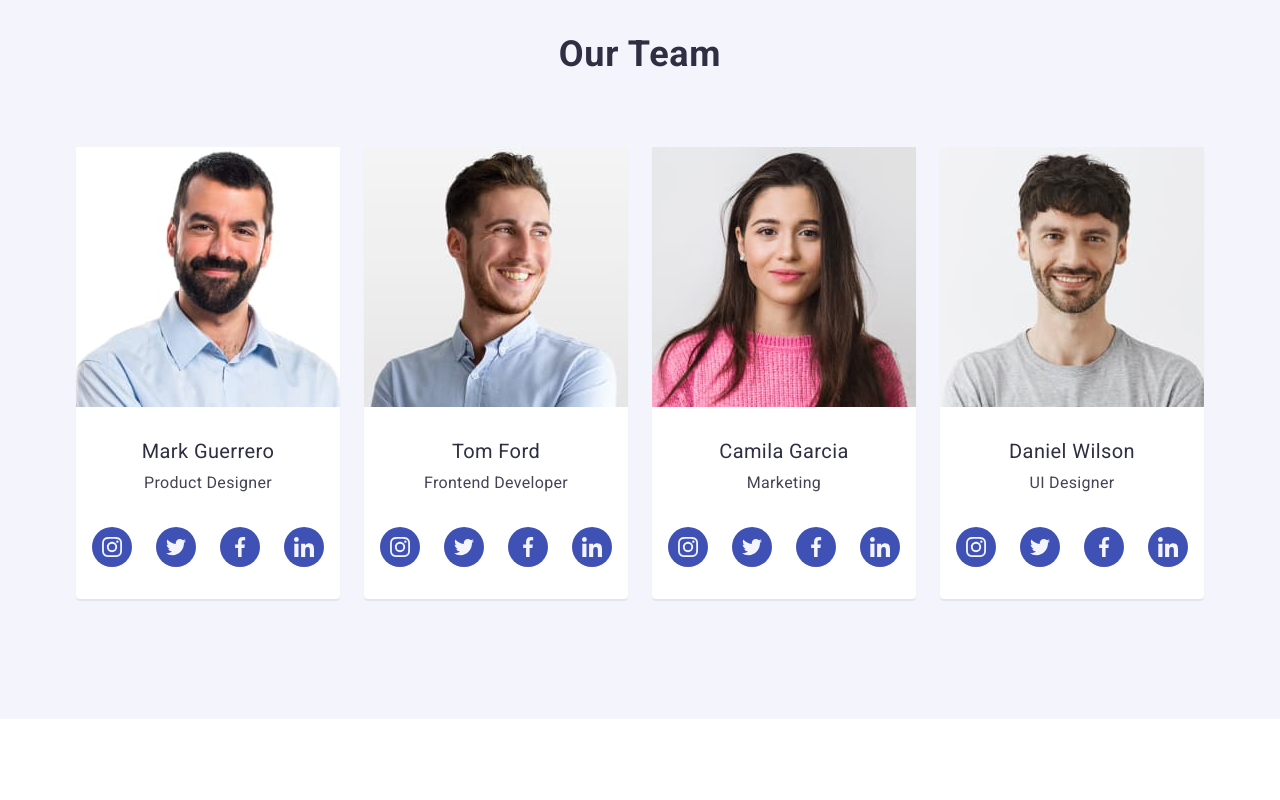
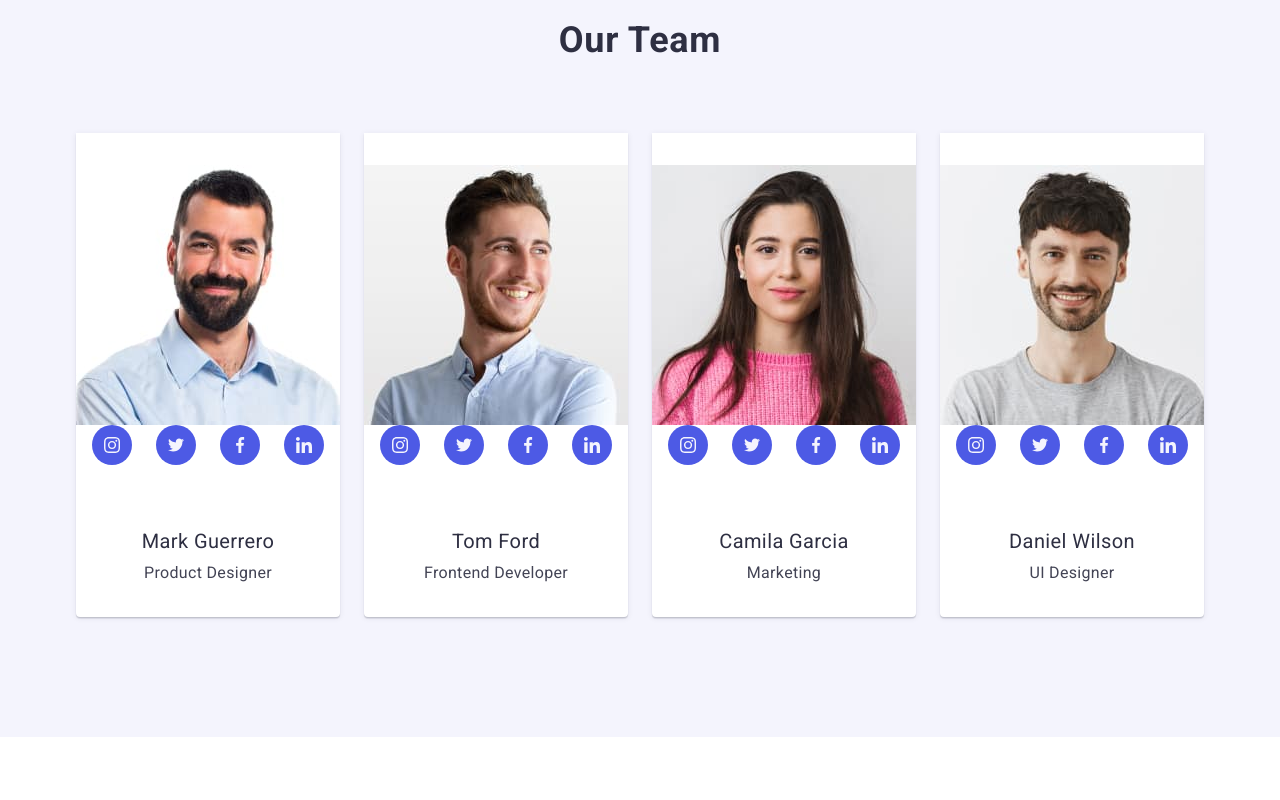
Before and after one commit to Vladyslav-Mohyla/goit-markup-hw-04, a plain HTML site: page index.html in a window 1280 px wide. Shown: the part 1260-2060 px from the top of the page. Drawn offline with nearby package versions, Linux system fonts and the light colour scheme.

Commit message:
fixed-css

```diff
--- a/css/styles.css
+++ b/css/styles.css
@@ -59,6 +59,25 @@ body {
 /* ============ Header styles ============ */
 .page-header {
   border-bottom: 1px solid #e7e9fc;
+  box-shadow: 0px 2px 1px rgba(46, 47, 66, 0.08),
+    0px 1px 1px rgba(46, 47, 66, 0.16), 0px 1px 6px rgba(46, 47, 66, 0.08);
+}
+
+.decorate {
+  position: relative;
+  color: #404bbf;
+}
+
+.decorate::after {
+  content: '';
+  width: 100%;
+  position: absolute;
+  left: 0;
+  bottom: -1px;
+  height: 4px;
+  background-color: #404bbf;
+  border-radius: 2px;
+  transition: color 250ms cubic-bezier(0.4, 0, 0.2, 1);
 }
 
 .head-menu {
@@ -87,15 +106,6 @@ body {
   display: block;
   padding-top: 24px;
   padding-bottom: 24px;
-}
-
-.item-nav::after {
-  content: '';
-  display: block;
-  width: 48px;
-  height: 4px;
-  background-color: #404bbf;
-  border-radius: 2px;
 }
 
 .web-logo {
@@ -130,6 +140,7 @@ body {
   color: #434455;
   padding-top: 24px;
   padding-bottom: 24px;
+  transition: color 250ms cubic-bezier(0.4, 0, 0.2, 1);
 }
 .page-nav:hover,
 .page-nav:focus {
@@ -151,9 +162,11 @@ body {
       rgba(46, 47, 66, 0.7)
     ),
     url(/images/people-office.jpg);
-  box-shadow: 0px 4px 4px 0px rgba(0, 0, 0, 0.25);
+  /* max-width: 1440px; */
+  background-repeat: no-repeat;
+  background-position: center;
+  background-size: cover;
 }
-
 .hero-name {
   font-weight: 700;
   font-size: 56px;
@@ -180,6 +193,7 @@ body {
   border: none;
   border-radius: 4px;
   cursor: pointer;
+  transition: background-color 250ms cubic-bezier(0.4, 0, 0.2, 1);
 }
 .buttom-order:hover,
 .buttom-order:focus {
@@ -188,26 +202,6 @@ body {
 /* ============ Hero styles ============ */
 
 /* ============ Skills Style ============ */
-.icon-style {
-  display: flex;
-  justify-content: center;
-  gap: 24px;
-  margin: 8px auto;
-  background-color: #f4f4fd;
-  border: 1px solid rgba(142, 143, 153, 1);
-  border-radius: 4px;
-  padding: 24px 0;
-}
-
-.icon-style svg {
-  fill: none;
-  display: block;
-  width: 64px;
-  height: 64px;
-  margin-left: auto;
-  margin-right: auto;
-}
-
 .skills {
   padding: 120px 0;
 }
@@ -229,6 +223,23 @@ body {
   color: #2e2f42;
   margin-bottom: 8px;
 }
+
+.skills-icon {
+  display: flex;
+  align-items: center;
+  justify-content: center;
+  height: 112px;
+  background-color: #f4f4fd;
+  border-radius: 4px;
+  border: 1px solid #8e8f99;
+  margin-bottom: 8px;
+}
+
+.skills-icon svg {
+  width: 64px;
+  height: 64px;
+}
+
 .skills-text {
   font-size: 16px;
   line-height: 1.5;
@@ -272,42 +283,52 @@ body {
   text-align: center;
 }
 
-.social-icons-team {
-  display: flex;
-  justify-content: center;
-  gap: 24px;
-  margin-bottom: 32px;
-}
-
-.icon-team-link {
-  width: 40px;
-  height: 40px;
-  display: inline-block;
-  border-radius: 50%;
-  background-color: #3f51b5;
-  text-align: center;
-  line-height: 50px;
-  transition: background-color 0.3s;
-}
-
-.icon-team-link svg {
-  fill: none;
-  width: 20px;
-  height: 20px;
-}
-
-.icon-team-link:hover {
-  background-color: #1e3a8a;
-}
-
 .team-item {
   background-color: #ffffff;
   width: calc((100% - 72px) / 4);
   border-radius: 0px 0px 4px 4px;
-  box-shadow:
-  0px 2px 1px 0px rgba(46, 47, 66, 0.08);
-  0px 1px 1px 0px rgba(46, 47, 66, 0.16);
-  0px 1px 6px 0px rgba(46, 47, 66, 0.08);
+  box-shadow: 0px 1px 6px rgba(46, 47, 66, 0.08),
+    0px 1px 1px rgba(46, 47, 66, 0.16), 0px 2px 1px rgba(46, 47, 66, 0.08);
+  border-radius: 0px 0px 4px 4px;
+}
+
+.team-social-icon {
+  padding: 32px 0;
+}
+
+.social-icon {
+  display: flex;
+  justify-content: center;
+  gap: 24px;
+}
+
+.icon {
+  width: 40px;
+  height: 40px;
+}
+
+.social-link {
+  width: 100%;
+  height: 100%;
+  background-color: #4d5ae5;
+  border-radius: 50%;
+  display: flex;
+  align-items: center;
+  justify-content: center;
+}
+
+.social-link:hover,
+.social-link:focus {
+  background-color: #404bbf;
+}
+
+.icon svg {
+  width: 16px;
+  height: 16px;
+}
+
+.svg-icon {
+  fill: #f4f4fd;
 }
 
 .team-head {
@@ -318,7 +339,6 @@ body {
   text-align: center;
   color: #2e2f42;
 }
-
 .team-text {
   font-size: 16px;
   line-height: 1.5;
@@ -326,7 +346,6 @@ body {
   text-align: center;
   color: #434455;
 }
-
 /* ============ Team Style ============ */
 
 /* ============ Portfolio ============ */
@@ -373,7 +392,6 @@ body {
   letter-spacing: 0.02em;
   color: #2e2f42;
 }
-
 .port-text {
   font-size: 16px;
   line-height: 1.5;
@@ -409,32 +427,4 @@ footer {
   color: #f4f4fd;
   max-width: 264px;
 }
-
-.social-footer-link {
-  display: flex;
-  justify-content: center;
-  gap: 24px;
-  margin-bottom: 32px;
-}
-
-.icon-footer-link {
-  width: 40px;
-  height: 40px;
-  display: inline-block;
-  border-radius: 50%;
-  background-color: #3f51b5;
-  text-align: center;
-  line-height: 50px;
-  transition: background-color 0.3s;
-  }
-
-.icon-footer-link svg {
-  fill: none;
-  width: 20px;
-  height: 20px;
-}
-
-.icon-footer-link:hover {
-  background-color: rgba(49, 208, 170, 1);
-}
 /* ============ Footer ============ */
--- a/index.html
+++ b/index.html
@@ -26,9 +26,7 @@
           >
           <ul class="page-menu">
             <li class="page-item">
-              <div class="item-nav">
-                <a class="page-item-nav" href="./index.html">Studio</a>
-              </div>
+              <a class="page-item-nav decorate" href="./index.html">Studio</a>
             </li>
             <li class="page-item">
               <a class="page-item-nav" href="">Portfolio</a>
@@ -71,9 +69,9 @@
           <h2 class="skills-header visually-hidden">Our skills</h2>
           <ul class="skills-list">
             <li class="skills-item">
-              <div class="icon-style">
+              <div class="skills-icon">
                 <svg>
-                  <use href="/images/symbol-defs.svg#icon-antenna-1"></use>
+                  <use href="./images/icons.svg#icon-antenna-1"></use>
                 </svg>
               </div>
               <h3 class="skills-title">Strategy</h3>
@@ -83,9 +81,9 @@
               </p>
             </li>
             <li class="skills-item">
-              <div class="icon-style">
+              <div class="skills-icon">
                 <svg>
-                  <use href="/images/symbol-defs.svg#icon-clock-1"></use>
+                  <use href="./images/icons.svg#icon-clock-1"></use>
                 </svg>
               </div>
               <h3 class="skills-title">Punctuality</h3>
@@ -95,9 +93,9 @@
               </p>
             </li>
             <li class="skills-item">
-              <div class="icon-style">
+              <div class="skills-icon">
                 <svg>
-                  <use href="/images/symbol-defs.svg#icon-diagram-1"></use>
+                  <use href="./images/icons.svg#icon-diagram-1"></use>
                 </svg>
               </div>
               <h3 class="skills-title">Diligence</h3>
@@ -107,9 +105,9 @@
               </p>
             </li>
             <li class="skills-item">
-              <div class="icon-style">
+              <div class="skills-icon">
                 <svg>
-                  <use href="/images/symbol-defs.svg#icon-astronaut-1"></use>
+                  <use href="./images/icons.svg#icon-astronaut-1"></use>
                 </svg>
               </div>
               <h3 class="skills-title">Technologies</h3>
@@ -128,6 +126,7 @@
           <h2 class="team-page">Our Team</h2>
           <ul class="team-list">
             <li class="team-item">
+              <div class="team-social-icon">
                 <img
                   class="team-photo"
                   src="./images/mark-guerrero.jpg"
@@ -135,34 +134,44 @@
                   width="264"
                   height="260"
                 />
+                <ul class="social-icon">
+                  <li class="icon">
+                    <a class="social-link" href="instagram">
+                      <svg class="svg-icon">
+                        <use href="./images/icons.svg#icon-instagram-2"></use>
+                      </svg>
+                    </a>
+                  </li>
+                  <li class="icon">
+                    <a class="social-link" href="twitter">
+                      <svg class="svg-icon">
+                        <use href="./images/icons.svg#icon-twitter-1"></use>
+                      </svg>
+                    </a>
+                  </li>
+                  <li class="icon">
+                    <a class="social-link" href=" dacebook">
+                      <svg class="svg-icon">
+                        <use href="./images/icons.svg#icon-facebook-1"></use>
+                      </svg>
+                    </a>
+                  </li>
+                  <li class="icon">
+                    <a class="social-link" href="linkedin">
+                      <svg class="svg-icon">
+                        <use href="./images/icons.svg#icon-linkedin-1"></use>
+                      </svg>
+                    </a>
+                  </li>
+                </ul>
+              </div>
               <div class="name-position">
                 <h3 class="team-head">Mark Guerrero</h3>
                 <p class="team-text">Product Designer</p>
               </div>
-              <div class="social-icons-team">
-                <a href="" class="icon-team-link">
-                  <svg>
-                    <use href="/images/symbol-defs.svg#icon-instagram-2"></use>
-                  </svg>
-                </a>
-                <a href="" class="icon-team-link">
-                  <svg>
-                    <use href="/images/symbol-defs.svg#icon-twitter-1"></use>
-                  </svg>
-                </a>
-                <a href="" class="icon-team-link">
-                  <svg>
-                    <use href="/images/symbol-defs.svg#icon-facebook-1"></use>
-                  </svg>
-                </a>
-                <a href="" class="icon-team-link">
-                  <svg>
-                    <use href="/images/symbol-defs.svg#icon-linkedin-1"></use>
-                  </svg>
-                </a>
-              </div>
             </li>
             <li class="team-item">
+              <div class="team-social-icon">
                 <img
                   class="team-photo"
                   src="./images/tom-tord.jpg"
@@ -170,34 +179,44 @@
                   width="264"
                   height="260"
                 />
+                <ul class="social-icon">
+                  <li class="icon">
+                    <a class="social-link" href="instagram">
+                      <svg class="svg-icon">
+                        <use href="./images/icons.svg#icon-instagram-2"></use>
+                      </svg>
+                    </a>
+                  </li>
+                  <li class="icon">
+                    <a class="social-link" href="twitter">
+                      <svg class="svg-icon">
+                        <use href="./images/icons.svg#icon-twitter-1"></use>
+                      </svg>
+                    </a>
+                  </li>
+                  <li class="icon">
+                    <a class="social-link" href=" dacebook">
+                      <svg class="svg-icon">
+                        <use href="./images/icons.svg#icon-facebook-1"></use>
+                      </svg>
+                    </a>
+                  </li>
+                  <li class="icon">
+                    <a class="social-link" href="linkedin">
+                      <svg class="svg-icon">
+                        <use href="./images/icons.svg#icon-linkedin-1"></use>
+                      </svg>
+                    </a>
+                  </li>
+                </ul>
+              </div>
               <div class="name-position">
                 <h3 class="team-head">Tom Ford</h3>
                 <p class="team-text">Frontend Developer</p>
               </div>
-              <div class="social-icons-team">
-                <a href="" class="icon-team-link">
-                  <svg>
-                    <use href="/images/symbol-defs.svg#icon-instagram-2"></use>
-                  </svg>
-                </a>
-                <a href="" class="icon-team-link">
-                  <svg>
-                    <use href="/images/symbol-defs.svg#icon-twitter-1"></use>
-                  </svg>
-                </a>
-                <a href="" class="icon-team-link">
-                  <svg>
-                    <use href="/images/symbol-defs.svg#icon-facebook-1"></use>
-                  </svg>
-                </a>
-                <a href="" class="icon-team-link">
-                  <svg>
-                    <use href="/images/symbol-defs.svg#icon-linkedin-1"></use>
-                  </svg>
-                </a>
-              </div>
             </li>
             <li class="team-item">
+              <div class="team-social-icon">
                 <img
                   class="team-photo"
                   src="./images/camila-garcia.jpg"
@@ -205,34 +224,44 @@
                   width="264"
                   height="260"
                 />
+                <ul class="social-icon">
+                  <li class="icon">
+                    <a class="social-link" href="instagram">
+                      <svg class="svg-icon">
+                        <use href="./images/icons.svg#icon-instagram-2"></use>
+                      </svg>
+                    </a>
+                  </li>
+                  <li class="icon">
+                    <a class="social-link" href="twitter">
+                      <svg class="svg-icon">
+                        <use href="./images/icons.svg#icon-twitter-1"></use>
+                      </svg>
+                    </a>
+                  </li>
+                  <li class="icon">
+                    <a class="social-link" href=" dacebook">
+                      <svg class="svg-icon">
+                        <use href="./images/icons.svg#icon-facebook-1"></use>
+                      </svg>
+                    </a>
+                  </li>
+                  <li class="icon">
+                    <a class="social-link" href="linkedin">
+                      <svg class="svg-icon">
+                        <use href="./images/icons.svg#icon-linkedin-1"></use>
+                      </svg>
+                    </a>
+                  </li>
+                </ul>
+              </div>
               <div class="name-position">
                 <h3 class="team-head">Camila Garcia</h3>
                 <p class="team-text">Marketing</p>
               </div>
-              <div class="social-icons-team">
-                <a href="" class="icon-team-link">
-                  <svg>
-                    <use href="/images/symbol-defs.svg#icon-instagram-2"></use>
-                  </svg>
-                </a>
-                <a href="" class="icon-team-link">
-                  <svg>
-                    <use href="/images/symbol-defs.svg#icon-twitter-1"></use>
-                  </svg>
-                </a>
-                <a href="" class="icon-team-link">
-                  <svg>
-                    <use href="/images/symbol-defs.svg#icon-facebook-1"></use>
-                  </svg>
-                </a>
-                <a href="" class="icon-team-link">
-                  <svg>
-                    <use href="/images/symbol-defs.svg#icon-linkedin-1"></use>
-                  </svg>
-                </a>
-              </div>
             </li>
             <li class="team-item">
+              <div class="team-social-icon">
                 <img
                   class="team-photo"
                   src="./images/daniel-wilson.jpg"
@@ -240,31 +269,40 @@
                   width="264"
                   height="260"
                 />
+                <ul class="social-icon">
+                  <li class="icon">
+                    <a class="social-link" href="instagram">
+                      <svg class="svg-icon">
+                        <use href="./images/icons.svg#icon-instagram-2"></use>
+                      </svg>
+                    </a>
+                  </li>
+                  <li class="icon">
+                    <a class="social-link" href="twitter">
+                      <svg class="svg-icon">
+                        <use href="./images/icons.svg#icon-twitter-1"></use>
+                      </svg>
+                    </a>
+                  </li>
+                  <li class="icon">
+                    <a class="social-link" href=" dacebook">
+                      <svg class="svg-icon">
+                        <use href="./images/icons.svg#icon-facebook-1"></use>
+                      </svg>
+                    </a>
+                  </li>
+                  <li class="icon">
+                    <a class="social-link" href="linkedin">
+                      <svg class="svg-icon">
+                        <use href="./images/icons.svg#icon-linkedin-1"></use>
+                      </svg>
+                    </a>
+                  </li>
+                </ul>
+              </div>
               <div class="name-position">
                 <h3 class="team-head">Daniel Wilson</h3>
                 <p class="team-text">UI Designer</p>
-              </div>
-              <div class="social-icons-team">
-                <a href="" class="icon-team-link">
-                  <svg>
-                    <use href="/images/symbol-defs.svg#icon-instagram-2"></use>
-                  </svg>
-                </a>
-                <a href="" class="icon-team-link">
-                  <svg>
-                    <use href="/images/symbol-defs.svg#icon-twitter-1"></use>
-                  </svg>
-                </a>
-                <a href="" class="icon-team-link">
-                  <svg>
-                    <use href="/images/symbol-defs.svg#icon-facebook-1"></use>
-                  </svg>
-                </a>
-                <a href="" class="icon-team-link">
-                  <svg>
-                    <use href="/images/symbol-defs.svg#icon-linkedin-1"></use>
-                  </svg>
-                </a>
               </div>
             </li>
           </ul>
@@ -367,30 +405,6 @@
           Increase the flow of customers and sales for your business with
           digital marketing & growth solutions.
         </p>
-
-        <div class="social-icons-footer">
-          <p>Social media</p>
-          <a href="" class="icon-footer-link">
-            <svg>
-              <use href="/images/symbol-defs.svg#icon-instagram-2"></use>
-            </svg>
-          </a>
-          <a href="" class="icon-footer-link">
-            <svg>
-              <use href="/images/symbol-defs.svg#icon-twitter-1"></use>
-            </svg>
-          </a>
-          <a href="" class="icon-footer-link">
-            <svg>
-              <use href="/images/symbol-defs.svg#icon-facebook-1"></use>
-            </svg>
-          </a>
-          <a href="" class="icon-footer-link">
-            <svg>
-              <use href="/images/symbol-defs.svg#icon-linkedin-1"></use>
-            </svg>
-          </a>
-        </div>
       </div>
     </footer>
   </body>
```
Also changed, not shown: images/icons.svg (renamed from images/symbol-defs.svg). Lines whose indentation alone changed are shown as unchanged.
